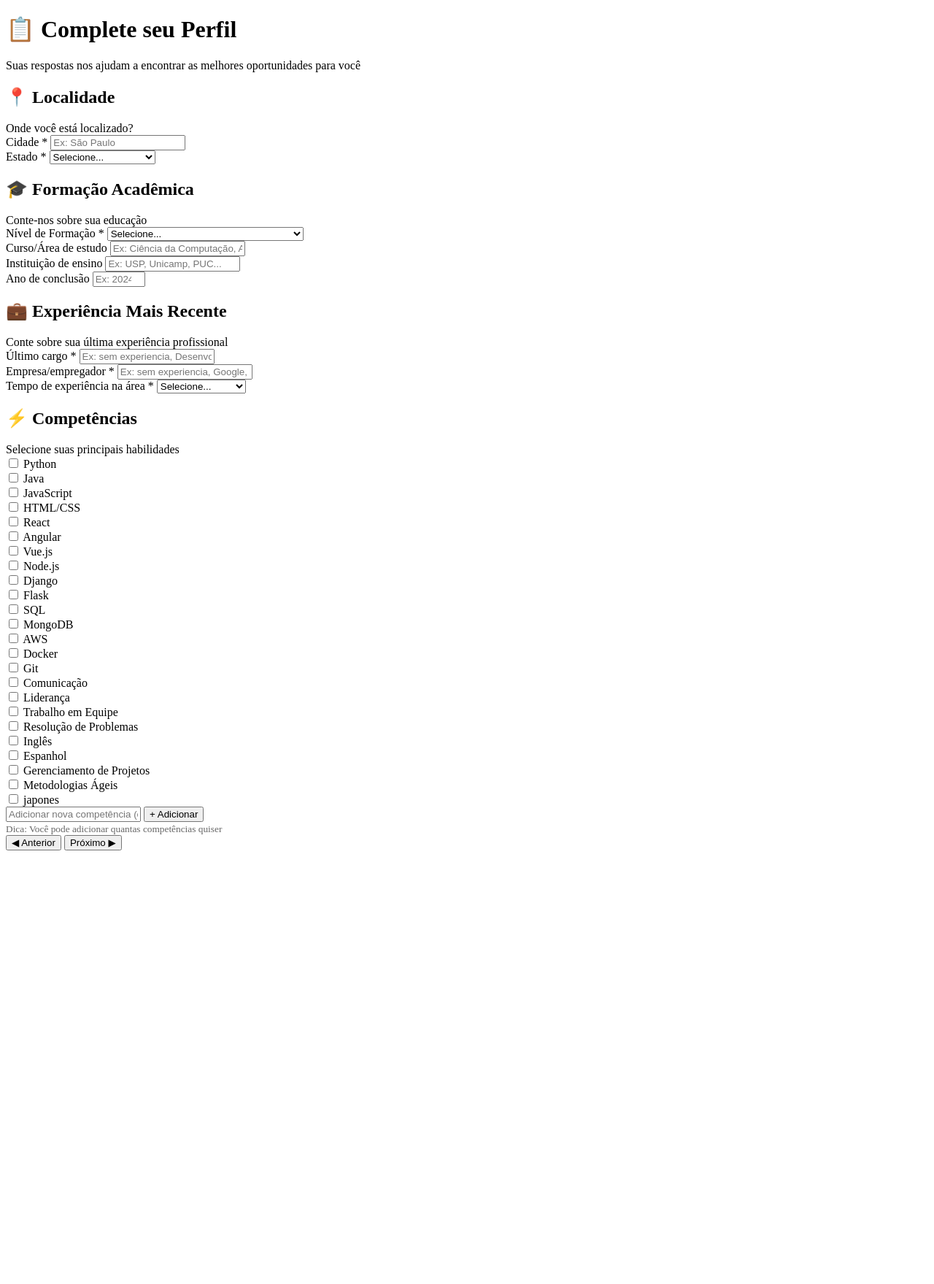
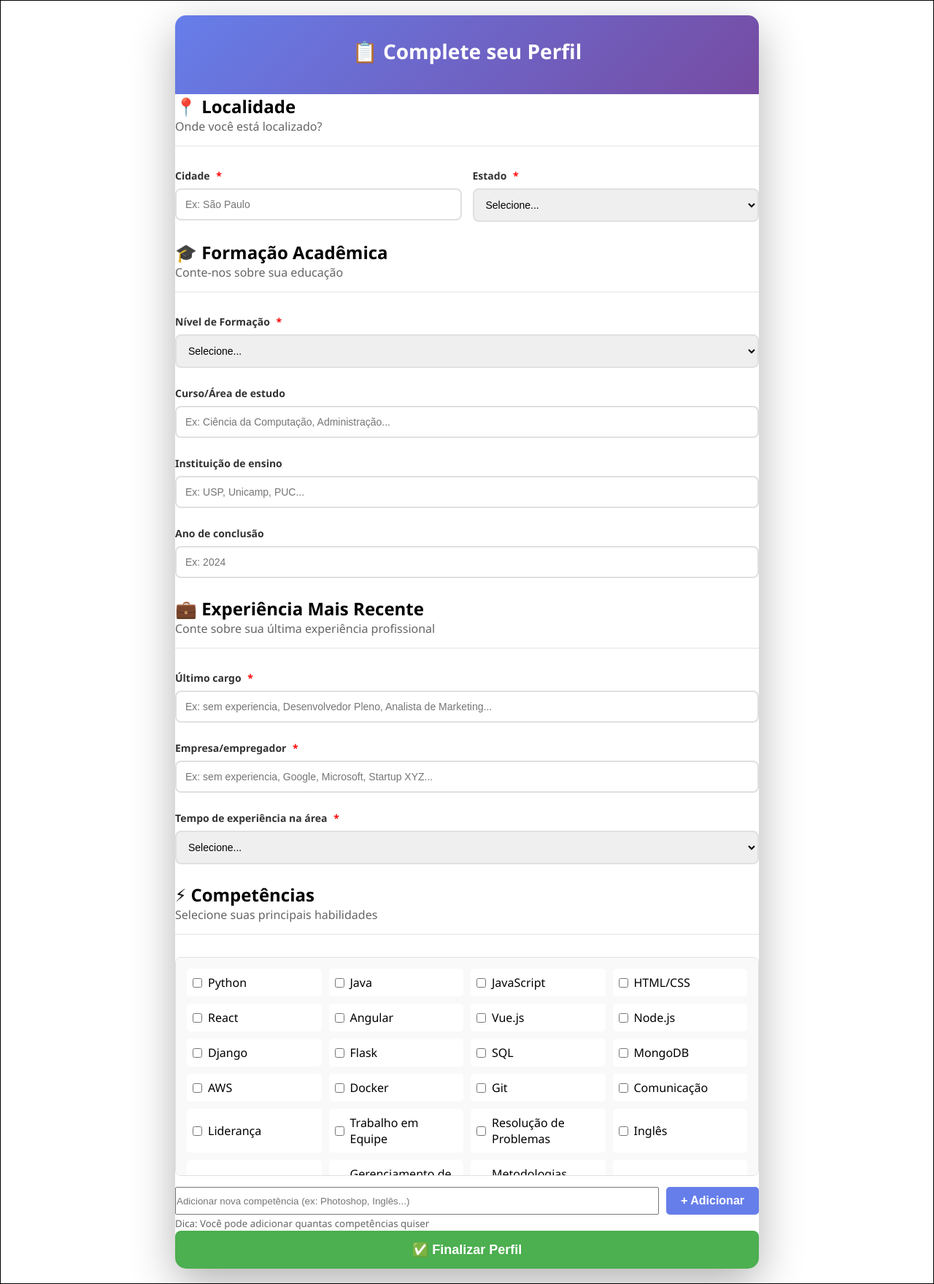
Before and after one commit to raquel0325/trabalho_ap2, a Flask app: page /questionario/1 in a window 1280 px wide. Shown: the whole page at 73% size. Before the commit the page ends 1165 px from the top, so only its background shows below. Run offline with Flask 3, Linux system fonts and the light colour scheme; data comes from the database, SQL or seed files in the repository; both versions use the stored data as it was after the commit.

Commit message:
10 04 26

```diff
--- a/routes/questionario.py
+++ b/routes/questionario.py
@@ -22,6 +22,12 @@ def questionario_pag(id_func):
 @bp_questionario_comp.route('/salvar_questionario', methods=['POST'])
 def salvar_questionario():
     id_func = request.form.get('id_func')
+
+    if 'usuario_id' not in session or session['usuario_id'] != int(id_func):
+        flash("Sessão expirada. Por favor, faça login novamente!", "erro")
+        return redirect('/')
+
+
     cidade = request.form.get('cidade')
     estado = request.form.get('estado')
     formacao = request.form.get('formacao')
@@ -74,6 +80,7 @@ def salvar_questionario():
 
         conn.commit()
         flash("Questionário salvo com sucesso!", "sucesso")
+        return redirect(url_for('home.home_pag'))
 
     except sqlite3.Error as e:
         print(f"Erro ao salvar: {e}")
--- /dev/null
+++ b/static/css/questionario.css
@@ -0,0 +1,273 @@
+
+        * {
+            margin: 0;
+            padding: 0;
+            box-sizing: border-box;
+        }
+
+        body {
+            font-family: 'Segoe UI', Tahoma, Geneva, Verdana, sans-serif;
+            border: 1px solid #000;
+            background: linear-gradient
+            (100deg, #99E2F2 5.77%, #0487D9 51.43%, #64DEDE 97.09%);
+            padding: 20px;
+            min-height: 100vh;
+        }
+
+        .container {
+            max-width: 800px;
+            margin: 0 auto;
+            background: white;
+            border-radius: 15px;
+            box-shadow: 0 20px 60px rgba(0,0,0,0.3);
+            overflow: hidden;
+        }
+
+        .header {
+            background: linear-gradient(135deg, #667eea 0%, #764ba2 100%);
+            color: white;
+            padding: 30px;
+            text-align: center;
+        }
+
+        .header h1 {
+            font-size: 28px;
+            margin-bottom: 10px;
+        }
+
+        .header p {
+            opacity: 0.9;
+            font-size: 14px;
+        }
+
+        .progress-bar {
+            background: rgba(255,255,255,0.2);
+            height: 8px;
+            margin-top: 20px;
+            border-radius: 4px;
+            overflow: hidden;
+        }
+
+        .progress-fill {
+            background: #4CAF50;
+            height: 100%;
+            width: 0%;
+            transition: width 0.3s ease;
+        }
+
+        .secao {
+            display: none;
+            animation: fadeIn 0.5s ease;
+            padding: 30px;
+        }
+
+        .secao.active {
+            display: block;
+        }
+
+        @keyframes fadeIn {
+            from { opacity: 0; transform: translateX(20px); }
+            to { opacity: 1; transform: translateX(0); }
+        }
+
+        .secao h2 {
+            color: #667eea;
+            margin-bottom: 10px;
+            font-size: 24px;
+        }
+
+        .secao-subtitle {
+            color: #666;
+            margin-bottom: 30px;
+            padding-bottom: 15px;
+            border-bottom: 2px solid #f0f0f0;
+        }
+
+        .campo {
+            margin-bottom: 25px;
+        }
+
+        .campo label {
+            display: block;
+            font-weight: 600;
+            color: #333;
+            margin-bottom: 8px;
+            font-size: 14px;
+        }
+
+        .campo label .obrigatorio {
+            color: red;
+            margin-left: 5px;
+        }
+
+        .campo input,
+        .campo select,
+        .campo textarea {
+            width: 100%;
+            padding: 12px;
+            border: 2px solid #e0e0e0;
+            border-radius: 8px;
+            font-size: 14px;
+            transition: all 0.3s;
+        }
+
+        .campo input:focus,
+        .campo select:focus,
+        .campo textarea:focus {
+            outline: none;
+            border-color: #667eea;
+            box-shadow: 0 0 0 3px rgba(102, 126, 234, 0.1);
+        }
+
+        .campo-row {
+            display: grid;
+            grid-template-columns: 1fr 1fr;
+            gap: 15px;
+        }
+
+        .competencias-lista {
+            display: grid;
+            grid-template-columns: repeat(auto-fill, minmax(150px, 1fr));
+            gap: 10px;
+            max-height: 300px;
+            overflow-y: auto;
+            padding: 15px;
+            background: #f9f9f9;
+            border-radius: 8px;
+            border: 1px solid #e0e0e0;
+        }
+
+        .competencia-item {
+            display: flex;
+            align-items: center;
+            gap: 8px;
+            padding: 8px;
+            background: white;
+            border-radius: 5px;
+            cursor: pointer;
+            transition: all 0.2s;
+        }
+
+        .competencia-item:hover {
+            background: #f0f0f0;
+            transform: translateX(2px);
+        }
+
+        .competencia-item input {
+            width: auto;
+            margin: 0;
+        }
+
+        .competencia-item label {
+            margin: 0;
+            font-weight: normal;
+            cursor: pointer;
+            flex: 1;
+        }
+
+        .nova-competencia {
+            margin-top: 15px;
+            display: flex;
+            gap: 10px;
+        }
+
+        .nova-competencia input {
+            flex: 1;
+        }
+
+        .nova-competencia button {
+            padding: 10px 20px;
+            background: #667eea;
+            color: white;
+            border: none;
+            border-radius: 5px;
+            cursor: pointer;
+            font-weight: 600;
+        }
+
+        .nova-competencia button:hover {
+            background: #5a67d8;
+        }
+
+        .botoes {
+            display: flex;
+            justify-content: space-between;
+            padding: 20px 30px;
+            background: #f9f9f9;
+            border-top: 1px solid #e0e0e0;
+        }
+
+        button {
+            padding: 12px 30px;
+            border: none;
+            border-radius: 8px;
+            cursor: pointer;
+            font-size: 16px;
+            font-weight: 600;
+            transition: all 0.3s;
+        }
+
+        .btn-primary {
+            background: linear-gradient(135deg, #667eea 0%, #764ba2 100%);
+            color: white;
+        }
+
+        .btn-primary:hover {
+            transform: translateY(-2px);
+            box-shadow: 0 5px 15px rgba(102, 126, 234, 0.4);
+        }
+
+        .btn-secondary {
+            background: #e0e0e0;
+            color: #666;
+        }
+
+        .btn-secondary:hover {
+            background: #d0d0d0;
+        }
+
+        .btn-submit {
+            background: #4CAF50;
+            color: white;
+            width: 100%;
+            font-size: 18px;
+            padding: 15px;
+        }
+
+        .btn-submit:hover {
+            background: #45a049;
+            transform: translateY(-2px);
+        }
+
+        .hidden {
+            display: none;
+        }
+
+        .tag {
+            display: inline-block;
+            background: #667eea;
+            color: white;
+            padding: 5px 10px;
+            border-radius: 15px;
+            font-size: 12px;
+            margin-right: 5px;
+            margin-top: 5px;
+        }
+
+        @media (max-width: 600px) {
+            .campo-row {
+                grid-template-columns: 1fr;
+            }
+
+            .secao {
+                padding: 20px;
+            }
+
+            .botoes {
+                padding: 15px 20px;
+            }
+
+            button {
+                padding: 10px 20px;
+            }
+        }
--- a/templates/questionario.html
+++ b/templates/questionario.html
@@ -4,24 +4,22 @@
     <meta charset="UTF-8">
     <meta name="viewport" content="width=device-width, initial-scale=1.0">
     <title>Complete seu Perfil</title>
-    <!--<link rel="stylesheet" href="../static/css/questionario.css">
-     <script src="../static/script/questionario.js" defer></script> -->
+    <link rel="stylesheet" href="../static/css/questionario.css">
+    <!--<script src="../static/script/questionario.js" defer></script> -->
 </head>
 <body>
     <div class="container">
         <div class="header">
             <h1>📋 Complete seu Perfil</h1>
-            <p>Suas respostas nos ajudam a encontrar as melhores oportunidades para você</p>
-            <div class="progress-bar">
-                <div class="progress-fill" id="progressFill"></div>
-            </div>
+
         </div>
 
         <form action="/salvar_questionario" method="POST" id="questionarioForm">
             <input type="hidden" name="id_func" value="{{ id_func }}">
 
             <!-- Seção 1: Localidade -->
-            <div class="secao active" data-secao="0">
+             <div class="container1">
+                <div class="secao-active" data-secao="0">
                     <h2>📍 Localidade</h2>
                     <div class="secao-subtitle">Onde você está localizado?</div>
 
@@ -67,7 +65,7 @@
                 </div>
 
                 <!-- Seção 2: Formação Acadêmica -->
-            <div class="secao" data-secao="1">
+                <div class="secao-formacao" data-secao="1">
                     <h2>🎓 Formação Acadêmica</h2>
                     <div class="secao-subtitle">Conte-nos sobre sua educação</div>
 
@@ -100,12 +98,14 @@
                         <input type="number" name="ano_conclusao" min="1950" max="2030" placeholder="Ex: 2024">
                     </div>
                 </div>
+            </div>
 
 
 
 
             <!-- Seção 3: Experiência Recente -->
-            <div class="secao" data-secao="2">
+             <div class="container2">
+                <div class="secao-experiencia" data-secao="2">
                     <h2>💼 Experiência Mais Recente</h2>
                     <div class="secao-subtitle">Conte sobre sua última experiência profissional</div>
 
@@ -134,7 +134,7 @@
                 </div>
 
                 <!-- Seção 4: Competências -->
-            <div class="secao" data-secao="3">
+                <div class="secao-competencias" data-secao="3">
                 <h2>⚡ Competências</h2>
                 <div class="secao-subtitle">Selecione suas principais habilidades</div>
 
@@ -154,14 +154,16 @@
                 <small style="color: #666;">Dica: Você pode adicionar quantas competências quiser</small>
             </div>
 
-            <div class="botoes">
-                <button type="button" class="btn-secondary" id="btnAnterior" onclick="mudarSecao(-1)">◀ Anterior</button>
-                <button type="button" class="btn-primary" id="btnProximo" onclick="mudarSecao(1)">Próximo ▶</button>
+
+
+
+            <div class="container-btn">
+                <div class="btn" id="divSubmit">
+                    <button type="submit" class="btn-submit">✅ Finalizar Perfil</button>
+                </div>
             </div>
 
-            <div class="botoes" id="divSubmit" style="display: none;">
-                <button type="submit" class="btn-submit">✅ Finalizar Perfil</button>
-            </div>
+
         </form>
     </div>
 
```
Also changed, not shown: routes/funcionarios.py (+8 -3 lines), banco.db. Lines whose indentation alone changed are shown as unchanged.
